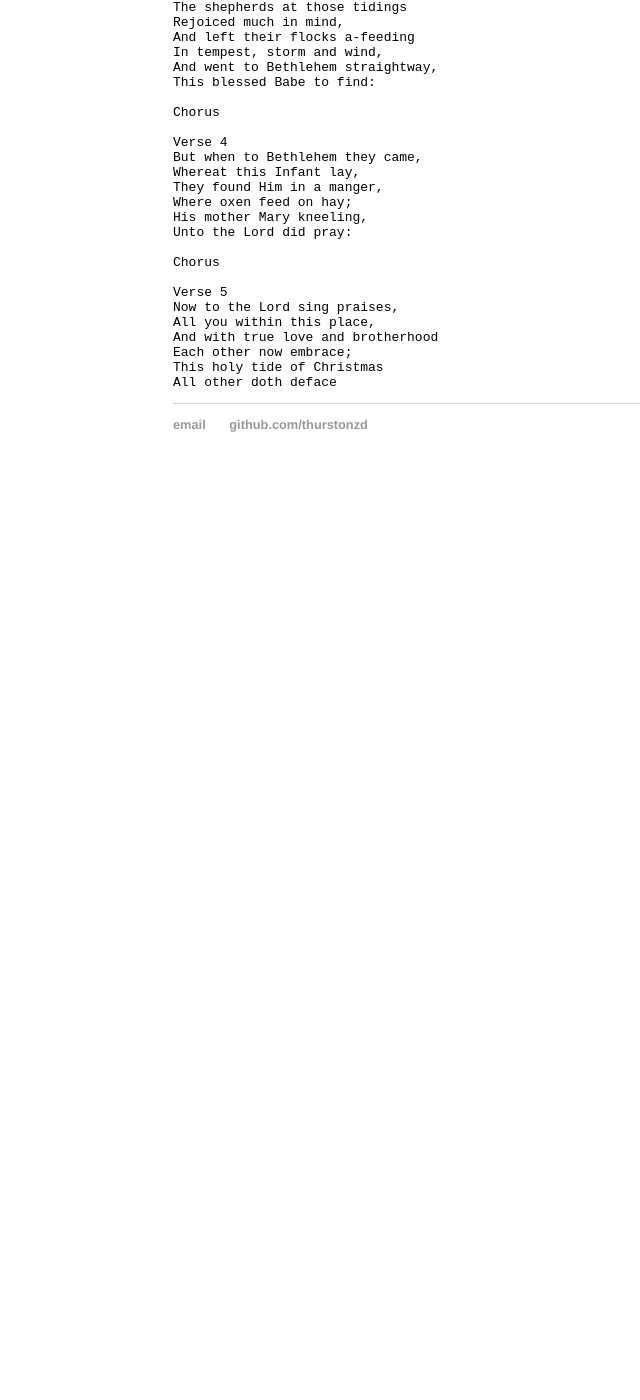
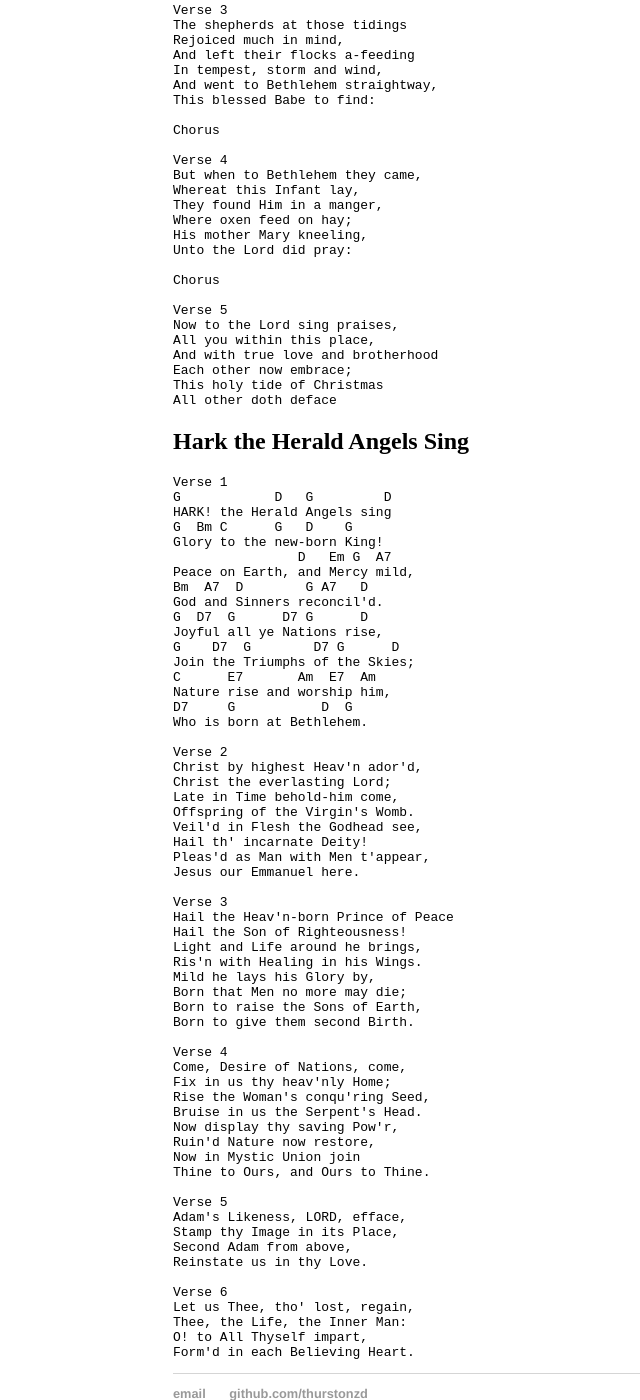
Before and after one commit to thurstonzd/thurstonzd.github.io, a Jekyll site: the page built from music/xmas.md, in a window 1280 px wide and 1400 px high, scrolled down 2204 px. Shown: the whole window, without its empty margins (19-659 px from the left). Built offline with Jekyll 4.4.1, drawn with Linux system fonts in a browser that asks for light colours; our own code applies the rules of GitHub Pages for plain Markdown files; before the commit the page ends 2696 px from its top, so only the background shows below that; some of the changed text lies outside the part shown.

Commit message:
add Hark the Herald Angels Sing

````diff
--- a/music/xmas.md
+++ b/music/xmas.md
@@ -174,3 +174,67 @@ Each other now embrace;
 This holy tide of Christmas
 All other doth deface
 ```
+
+## Hark the Herald Angels Sing
+
+```
+Verse 1
+G            D   G         D
+HARK! the Herald Angels sing
+G  Bm C      G   D    G
+Glory to the new-born King!
+                D   Em G  A7
+Peace on Earth, and Mercy mild,
+Bm  A7  D        G A7   D
+God and Sinners reconcil'd.
+G  D7  G      D7 G      D
+Joyful all ye Nations rise,
+G    D7  G        D7 G      D
+Join the Triumphs of the Skies;
+C      E7       Am  E7  Am
+Nature rise and worship him,
+D7     G           D  G
+Who is born at Bethlehem.
+
+Verse 2
+Christ by highest Heav'n ador'd,
+Christ the everlasting Lord;
+Late in Time behold-him come,
+Offspring of the Virgin's Womb.
+Veil'd in Flesh the Godhead see,
+Hail th' incarnate Deity!
+Pleas'd as Man with Men t'appear,
+Jesus our Emmanuel here.
+
+Verse 3
+Hail the Heav'n-born Prince of Peace
+Hail the Son of Righteousness!
+Light and Life around he brings,
+Ris'n with Healing in his Wings.
+Mild he lays his Glory by,
+Born that Men no more may die;
+Born to raise the Sons of Earth,
+Born to give them second Birth.
+
+Verse 4
+Come, Desire of Nations, come,
+Fix in us thy heav'nly Home;
+Rise the Woman's conqu'ring Seed,
+Bruise in us the Serpent's Head.
+Now display thy saving Pow'r,
+Ruin'd Nature now restore,
+Now in Mystic Union join
+Thine to Ours, and Ours to Thine.
+
+Verse 5
+Adam's Likeness, LORD, efface,
+Stamp thy Image in its Place,
+Second Adam from above,
+Reinstate us in thy Love.
+
+Verse 6
+Let us Thee, tho' lost, regain,
+Thee, the Life, the Inner Man:
+O! to All Thyself impart,
+Form'd in each Believing Heart.
+```
````
